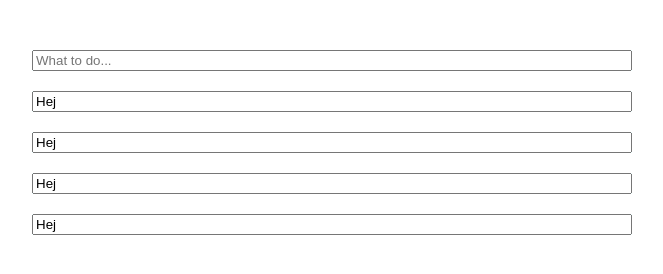
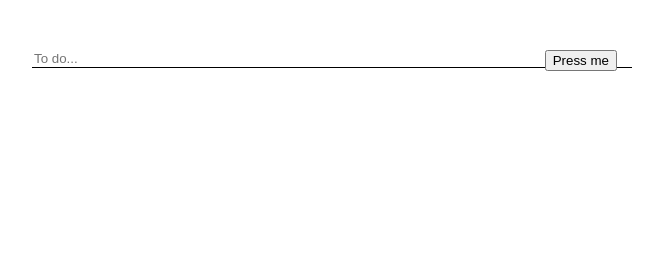
Before and after one commit to dennislundgren/MI-JAVASCRIPT-GK-Todo, a website: page index.html in a window 1280 px wide. Shown: the whole page, without its empty margins (308-971 px from the left). Drawn offline with Linux system fonts and the light colour scheme.

Commit message:
test add/remove-function

```diff
--- a/js/main.js
+++ b/js/main.js
@@ -1,16 +1,47 @@
 let container = document.createElement("div");
 let input = document.createElement("input");
-container.setAttribute("class", "container");
-input.setAttribute("placeholder", "What to do...");
+let button = document.createElement("button");
+container.classList.add("container", "add");
+input.setAttribute("placeholder", "To do...");
+button.setAttribute("onclick", "add()");
+button.innerHTML = "Press me";
 container.appendChild(input);
+container.appendChild(button);
+
+document.body.appendChild(container);
 
 let containers = [container];
-document.body.appendChild(container);
+let len = containers.length;
 
-for (let i = 1; i < 5; i++) {
+function add() {
+  let value = input.value;
   containers.push(container.cloneNode(true));
-  let n = containers[i].querySelector("input");
-  n.setAttribute("value", "Hej");
+  document.body.appendChild(containers[len]);
+  let b = containers[len].querySelector("button");
+  let n = containers[len].querySelector("input");
+  b.setAttribute("onclick", "remove(this)");
+  b.innerHTML = "Remove";
   n.removeAttribute("placeholder");
-  document.body.appendChild(containers[i]);
+  n.setAttribute("value", value);
+  n.style.border = "none";
+  containers[len].classList.remove("add");
+  containers[len].classList.add("todo");
+  len++;
+  input.value = null;
 }
+
+function remove(e) {
+  e.parentNode.remove();
+  len--;
+}
+
+// for (let i = 1; i < 5; i++) {
+//   containers.push(container.cloneNode(true));
+//   containers[i].classList.add("todo");
+//   let n = containers[i].querySelector("input");
+//   let b = containers[i].querySelector("button");
+//   n.setAttribute("value", "Hej");
+//   n.removeAttribute("placeholder");
+//   b.setAttribute("class", "done");
+//   document.body.appendChild(containers[i]);
+// }
--- a/scss/main.scss
+++ b/scss/main.scss
@@ -12,9 +12,16 @@ body {
   .container {
     position: relative;
     width: clamp(280px, 90vw, 600px);
-    background-color: azure;
+    display: flex;
     input {
-      width: 100%;
+      flex-grow: 1;
+      border: none;
+      border-radius: 0;
+      border-bottom: 1px solid black;
+    }
+    button {
+      position: absolute;
+      right: 15px;
     }
   }
 }
```
Also changed, not shown: css/main.css.
